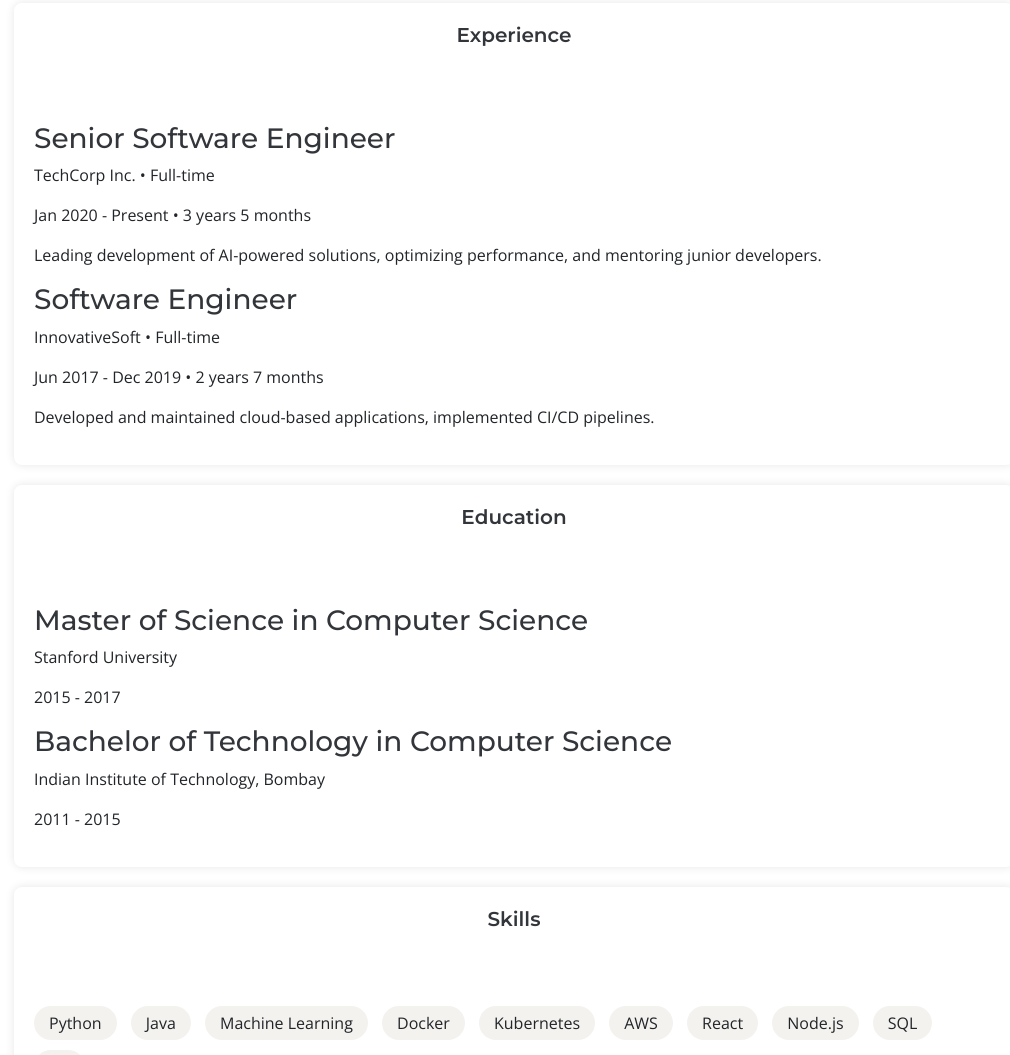
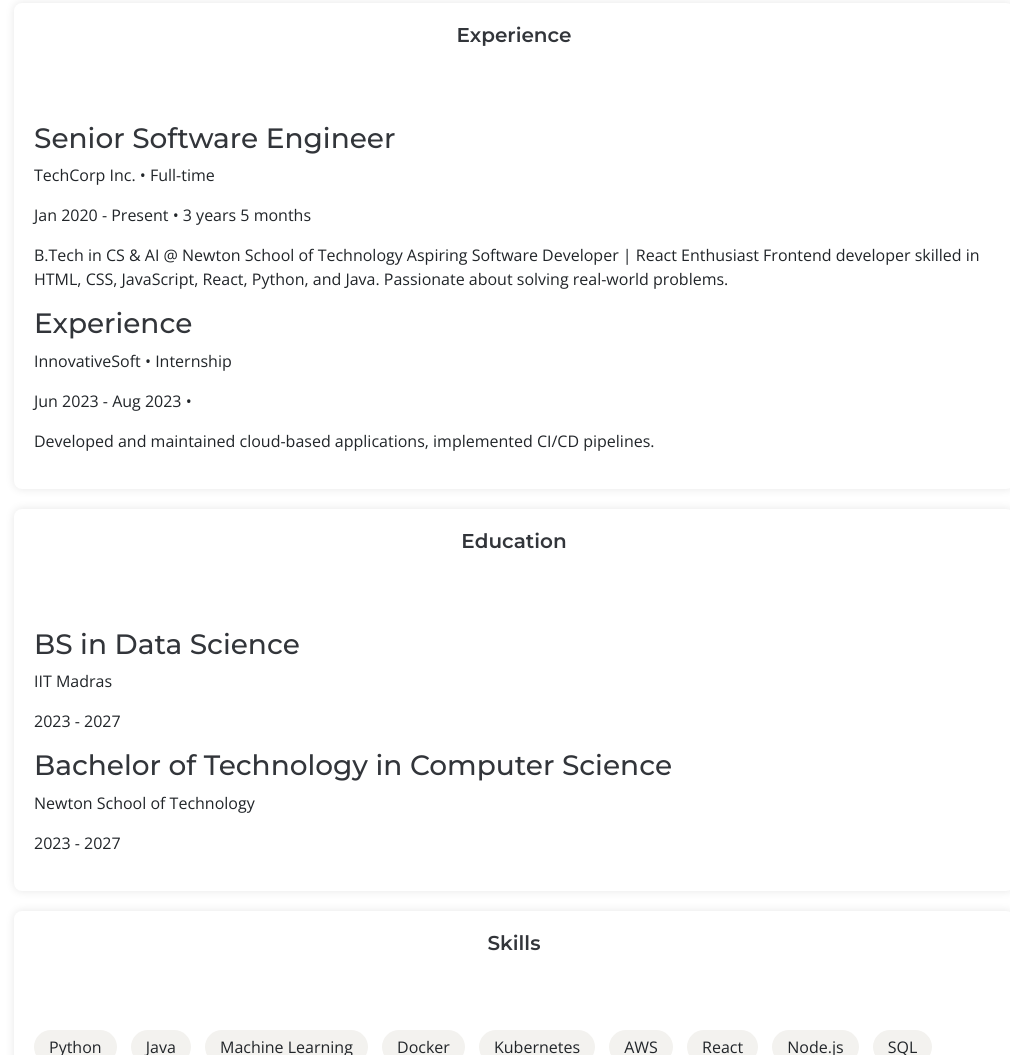
Before and after one commit to Karthikreddy0165/Alumni-Link, a plain HTML site: page myprofile.html in a window 1280 px wide. Shown: the part 662-1717 px from the top of the page, without its empty margins (126-1136 px from the left). Drawn offline with nearby package versions, Linux system fonts and the light colour scheme.

Commit message:
updated profile page

```diff
--- a/myprofile.html
+++ b/myprofile.html
@@ -159,7 +159,7 @@
       <img src="https://media.licdn.com/dms/image/v2/D5603AQEbNX6hMLtzDw/profile-displayphoto-shrink_800_800/profile-displayphoto-shrink_800_800/0/1695884712733?e=1730937600&v=beta&t=sdfOze_76SUrq4clAgmddSTonS-o3vDIeQ1SJF4IAoE" alt="Profile Picture" class="profile-picture">
       <h1 class="profile-name">Nilesh Chakraborty</h1>
       <p class="profile-headline">Software Engineer | AI Enthusiast | Problem Solver</p>
-      <p class="profile-location"><i class="fas fa-map-marker-alt"></i> San Francisco Bay Area</p>
+      <p class="profile-location"><i class="fas fa-map-marker-alt"></i>Sonipat, Haryana</p>
     </div>
   </div>
 
@@ -174,12 +174,12 @@
       <h3>Senior Software Engineer</h3>
       <p>TechCorp Inc. • Full-time</p>
       <p>Jan 2020 - Present • 3 years 5 months</p>
-      <p>Leading development of AI-powered solutions, optimizing performance, and mentoring junior developers.</p>
+      <p>B.Tech in CS & AI @ Newton School of Technology Aspiring Software Developer | React Enthusiast Frontend developer skilled in HTML, CSS, JavaScript, React, Python, and Java. Passionate about solving real-world problems.</p>
     </div>
     <div class="experience-item">
-      <h3>Software Engineer</h3>
-      <p>InnovativeSoft • Full-time</p>
-      <p>Jun 2017 - Dec 2019 • 2 years 7 months</p>
+      <h3>Experience</h3>
+      <p>InnovativeSoft • Internship</p>
+      <p>Jun 2023 - Aug 2023 • </p>
       <p>Developed and maintained cloud-based applications, implemented CI/CD pipelines.</p>
     </div>
   </div>
@@ -187,14 +187,14 @@
   <div class="profile-section">
     <h2 class="section-title">Education</h2>
     <div class="education-item">
-      <h3>Master of Science in Computer Science</h3>
-      <p>Stanford University</p>
-      <p>2015 - 2017</p>
+      <h3>BS in Data Science</h3>
+      <p>IIT Madras</p>
+      <p>2023 - 2027</p>
     </div>
     <div class="education-item">
       <h3>Bachelor of Technology in Computer Science</h3>
-      <p>Indian Institute of Technology, Bombay</p>
-      <p>2011 - 2015</p>
+      <p>Newton School of Technology</p>
+      <p>2023 - 2027</p>
     </div>
   </div>
 
```
